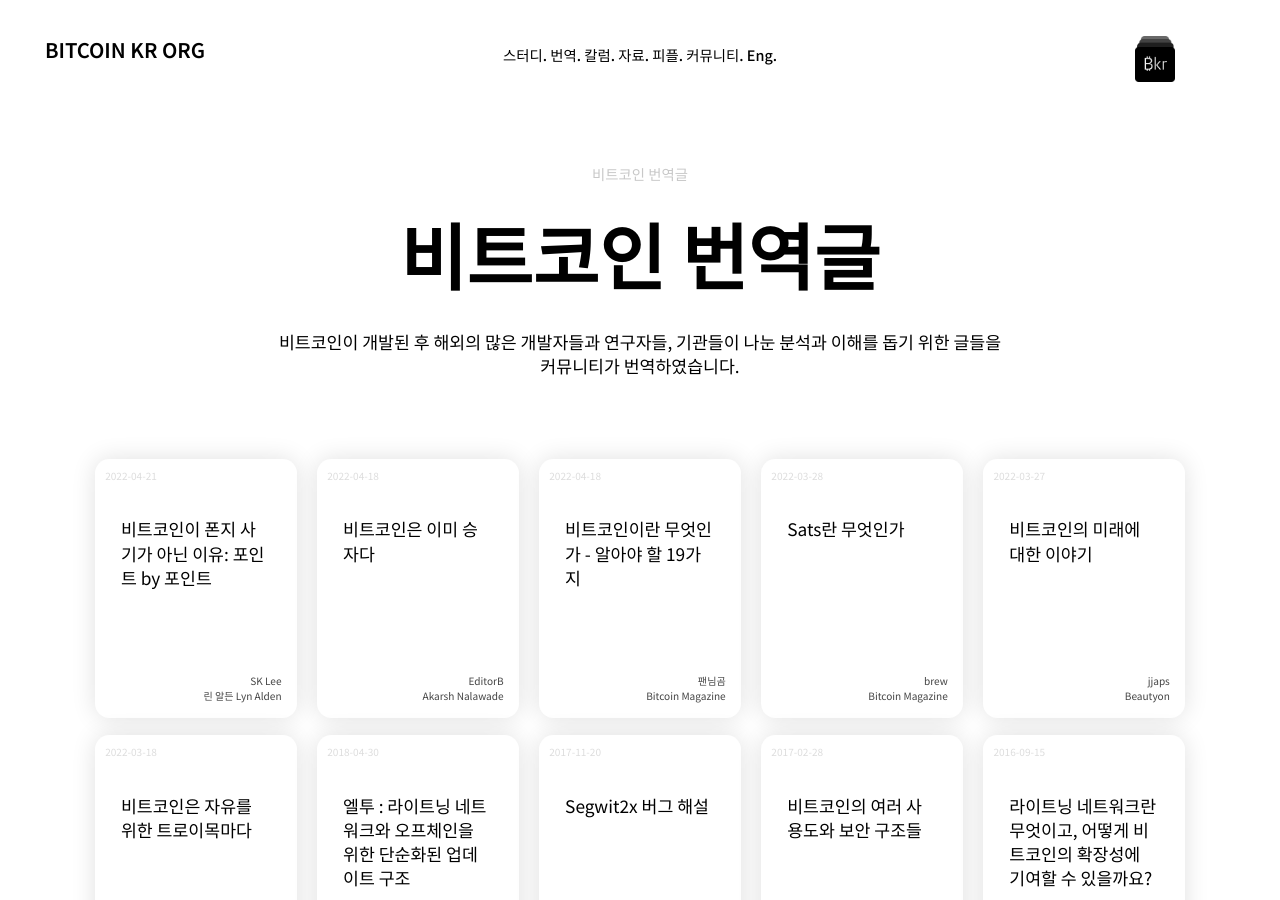
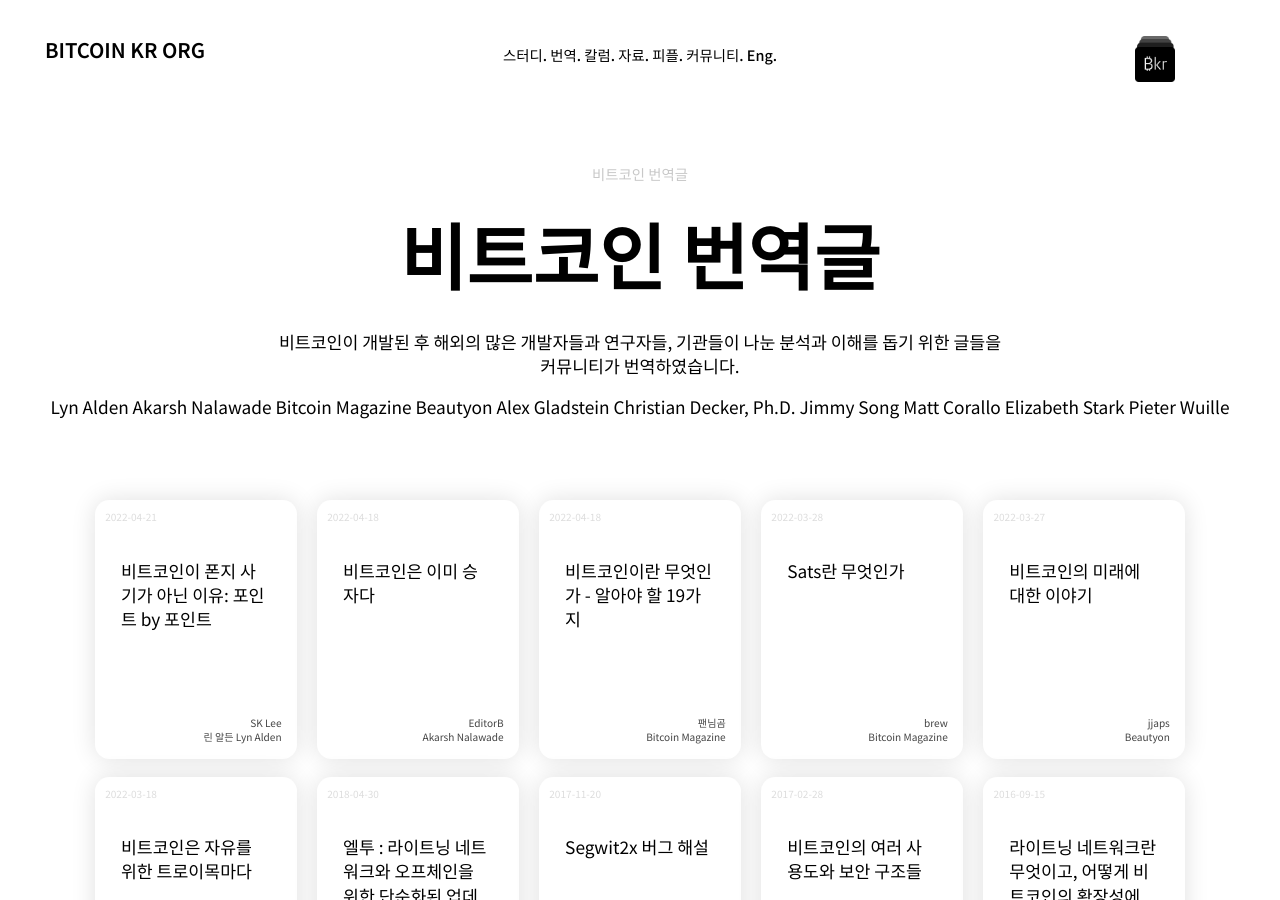
Before and after one commit to bitcoinkrorg/bitcoinkrorg.github.io, a Jekyll site: the page built from page_translation.html, in a window 1280 px wide and 900 px high. Built offline with Jekyll 4.4.1, drawn with Linux system fonts in a browser that asks for light colours.

Commit message:
add: authors

```diff
--- a/page_translation.html
+++ b/page_translation.html
@@ -8,7 +8,20 @@
 	<div class="page-header wrap">
 		<h6>비트코인 번역글</h6>
 		<h1><a href="">비트코인 번역글</a></h1>
-		<p class="wrapXS">비트코인이 개발된 후 해외의 많은 개발자들과 연구자들, 기관들이 나눈 분석과 이해를 돕기 위한 글들을 커뮤니티가 번역하였습니다.</p>
+		<p class="wrapXS">비트코인이 개발된 후 해외의 많은 개발자들과 연구자들, 기관들이 나눈 분석과 이해를 돕기 위한 글들을 커뮤니티가 번역하였습니다.
+		</p>
+		<p class="wrapL" style="padding-top: 1em;">
+			<a href="" class="original_authors">Lyn Alden</a>
+			<a href="" class="original_authors">Akarsh Nalawade</a>
+			<a href="" class="original_authors">Bitcoin Magazine</a>
+			<a href="" class="original_authors">Beautyon</a>
+			<a href="" class="original_authors">Alex Gladstein</a>
+			<a href="" class="original_authors">Christian Decker, Ph.D.</a>
+			<a href="" class="original_authors">Jimmy Song</a>
+			<a href="" class="original_authors">Matt Corallo</a>
+			<a href="" class="original_authors">Elizabeth Stark</a>
+			<a href="" class="original_authors">Pieter Wuille</a>
+		</p>
 	</div>
 
 	<div class="page-content">
```
